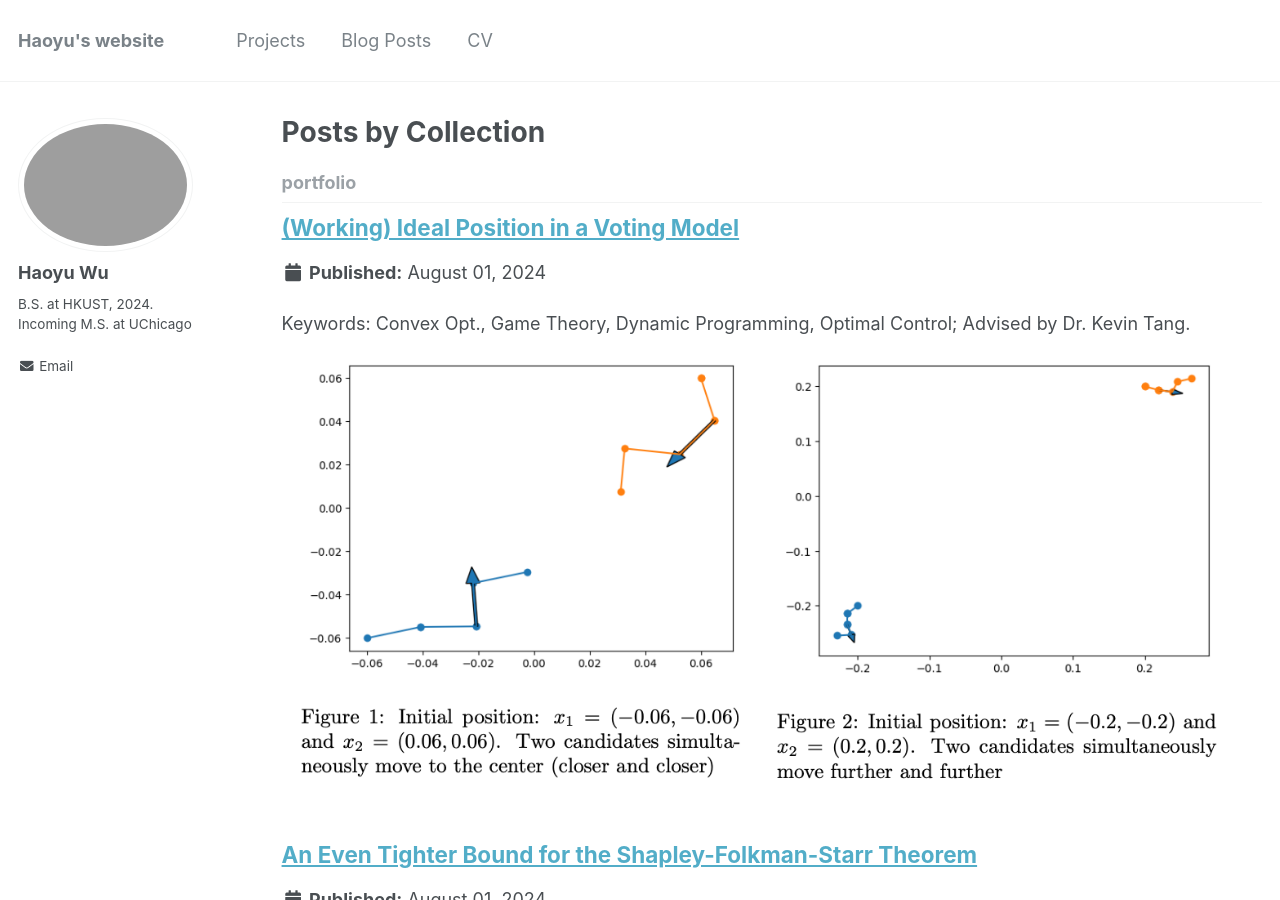
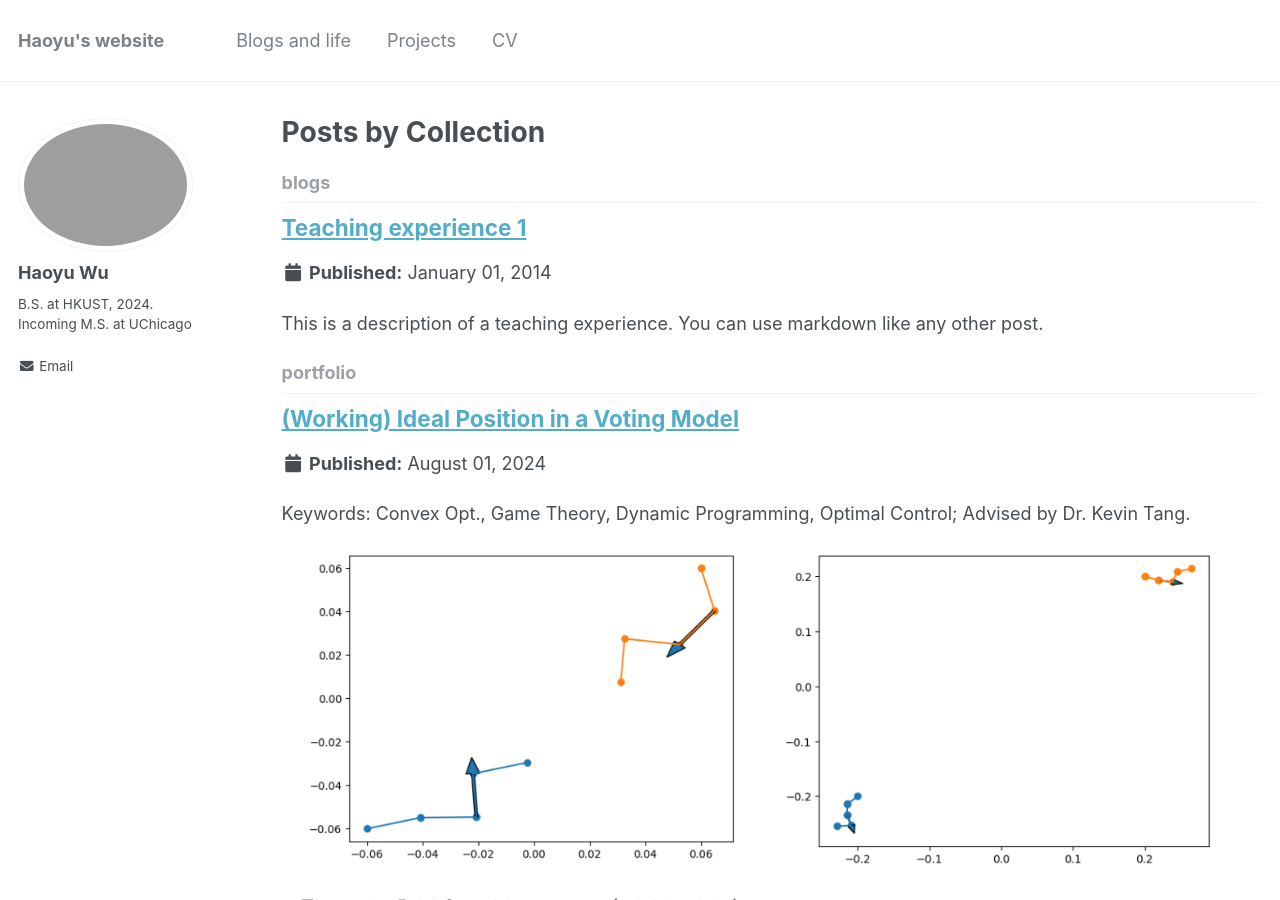
Before and after one commit to haoyuwu02/haoyuwu02.github.io, a Jekyll site: the page built from _pages/collection-archive.html, in a window 1280 px wide and 900 px high. Built offline with Jekyll 4.4.1, drawn with Linux system fonts in a browser that asks for light colours.

Commit message:
test of blogs

```diff
--- /dev/null
+++ b/_blogs/blog1.md
@@ -0,0 +1,20 @@
+---
+title: "Teaching experience 1"
+collection: teaching
+type: "Undergraduate course"
+permalink: /teaching/2014-spring-teaching-1
+venue: "University 1, Department"
+date: 2014-01-01
+location: "City, Country"
+---
+
+This is a description of a teaching experience. You can use markdown like any other post.
+
+Heading 1
+======
+
+Heading 2
+======
+
+Heading 3
+======
--- a/_config.yml
+++ b/_config.yml
@@ -179,6 +179,9 @@
   talks:
     output: true
     permalink: /:collection/:path/
+  blogs:
+    output: true
+    permalink: /:collection/:path/
 
 
 # Defaults
@@ -236,6 +239,14 @@
       layout: talk
       author_profile: true
       share: true
+  - scope:
+      path: ""
+      type: blogs
+    values:
+      layout: single
+      author_profile: true
+      share: true
+      comments: true
 
 # Sass/SCSS
 sass:
--- a/_data/navigation.yml
+++ b/_data/navigation.yml
@@ -9,11 +9,11 @@
   # - title: "Teaching"
   #   url: /teaching/
 
+  - title: "Blogs and life"
+    url: /blogs/
+
   - title: "Projects"
     url: /portfolio/
-
-  - title: "Blog Posts"
-    url: /year-archive/
 
   - title: "CV"
     url: /cv/
```
